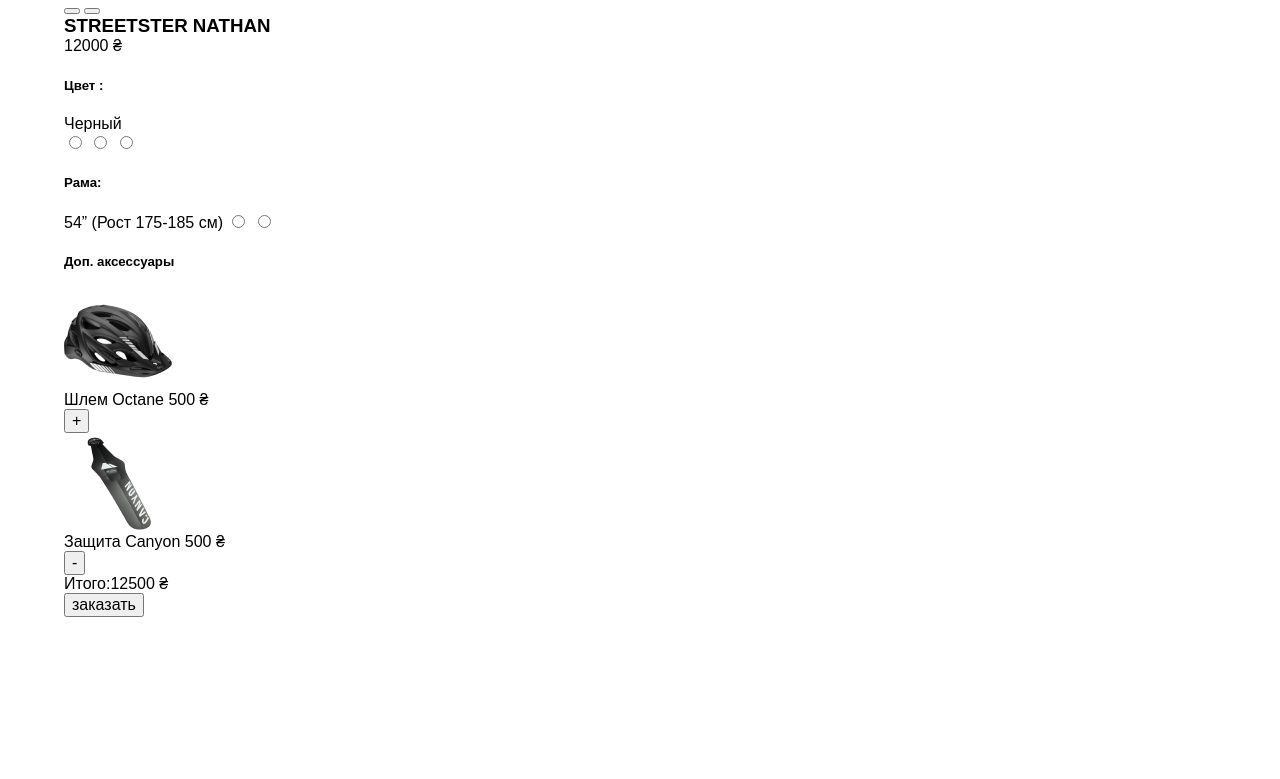
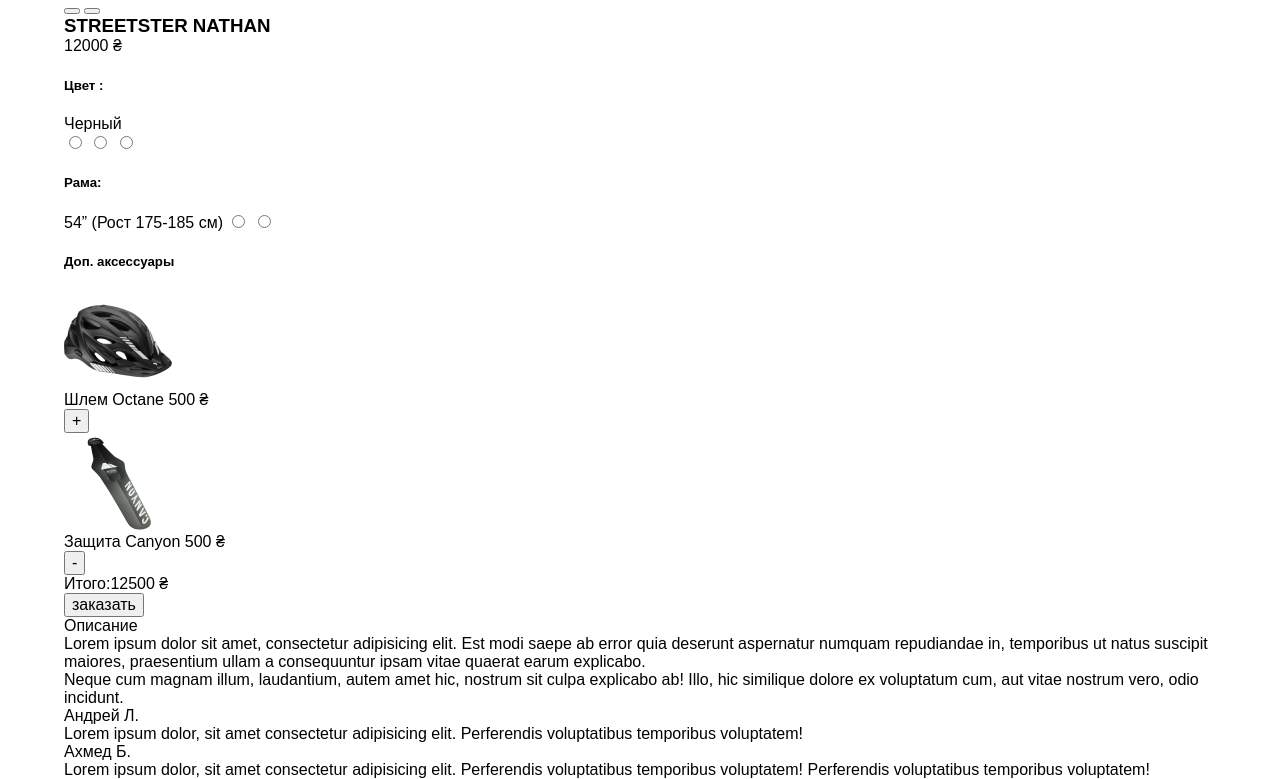
Before and after one commit to ColorOfMagestic/Streetster, a website: page app/bike.html in a window 1280 px wide. Shown: the part 975-1754 px from the top of the page. Before the commit the page ends 1592 px from the top, so only its background shows below. Drawn offline with nearby package versions, Linux system fonts and the light colour scheme.

Commit message:
Added to HTML  main -> section "main-bike_content"

```diff
--- a/app/bike.html
+++ b/app/bike.html
@@ -173,7 +173,55 @@
     <!-- main -->
     <main class="main-bike">
       <div class="container">
-
+        <section class="main-bike_content">
+          <dl class="bike-description">
+            <dt  class="bike-description_title">Описание</dt>
+            <dd class="bike-description_text">
+              Lorem ipsum dolor sit amet, consectetur adipisicing elit.
+                  Est modi saepe ab error quia deserunt aspernatur numquam repudiandae in,
+                temporibus ut natus suscipit maiores,
+                 praesentium ullam a consequuntur ipsam vitae quaerat earum explicabo.
+            </dd>
+            <dd  class="bike-description_text">
+            Neque cum magnam illum, laudantium,
+            autem amet hic, nostrum sit culpa explicabo ab! Illo,
+            hic similique dolore ex voluptatum cum, aut vitae nostrum vero,
+            odio incidunt.</dd>
+          </dl>
+          <div class="reviews">
+            <div class="reviews-cards">
+              <div class="feedback">
+                <div class="autor">Андрей Л.</div>
+                <div class="stars">
+                  <span class="star"></span>
+                  <span class="star"></span>
+                  <span class="star"></span>
+                  <span class="star"></span>
+                  <span class="star"></span>
+                </div>
+                <blockquote class="feedback-text">Lorem ipsum dolor,
+                sit amet consectetur adipisicing elit.
+                Perferendis voluptatibus temporibus voluptatem!
+                </blockquote>
+              </div>
+            </div>
+            <div class="reviews-cards">
+              <div class="feedback">
+                <div class="autor">Ахмед Б.</div>
+                <div class="stars">
+                  <span class="star"></span>
+                  <span class="star"></span>
+                  <span class="star"></span>
+                </div>
+                <blockquote class="feedback-text">Lorem ipsum dolor,
+                sit amet consectetur adipisicing elit.
+                Perferendis voluptatibus temporibus voluptatem!
+                Perferendis voluptatibus temporibus voluptatem!
+              </blockquote>
+              </div>
+            </div>
+          </div>
+        </section>
       </div>
     </main>
     <!-- /main -->
```
